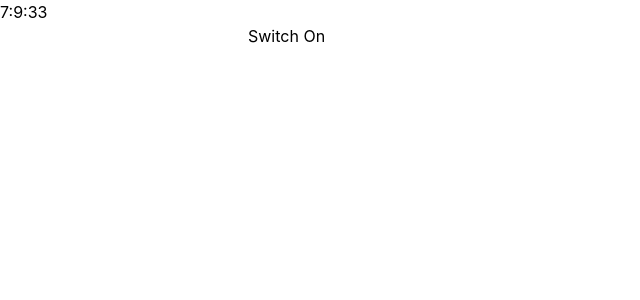
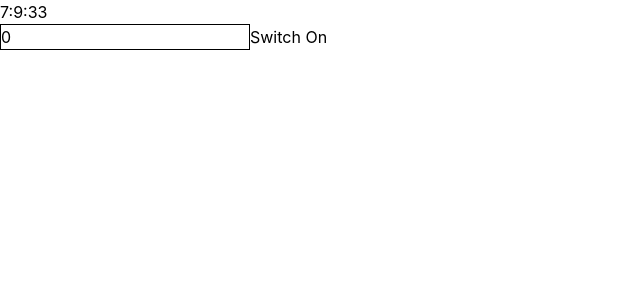
Before and after one commit to jamshidabduraxmonov/remindWatch, a React (Vite) app: page / in a window 1280 px wide. Shown: the top 300 px of the page, without its empty margins (0-640 px from the left). Built offline with nearby package versions, Linux system fonts and the light colour scheme.

Commit message:
ui: implement ui for the dynamic interval setting

```diff
--- a/src/App.jsx
+++ b/src/App.jsx
@@ -7,7 +7,7 @@ export default function RemindWatch() {
   const [time, setTime] = useState([]);
   const [minute, setMinute] = useState();
   const [isOn, setIsOn] = useState(false);
-  const [interVal, setInterVal] = useState(2);
+  const [interVal, setInterVal] = useState(0);
   const [countChange, setCountChange] = useState(0);
 
   useEffect(()=> {
@@ -47,8 +47,16 @@ export default function RemindWatch() {
       intervalPlay();
       setCountChange(0);
     }
+    console.log(interVal);
+    console.log(tempValue);
+    console.log(isOn);
+    }, [minute]);
 
-    }, [minute]);
+
+
+
+
+
 
 
       /* New Interval Logic
@@ -67,7 +75,7 @@ export default function RemindWatch() {
   return(
     <div>
       <h1 className=''>{time}</h1>
-      <input type="number" />
+      <input className='border-1' value={interVal} onChange={(e) => {setInterVal(Number(e.target.value))}} disabled={isOn}  type="number" />
 
       {
         !isOn ? (
```
